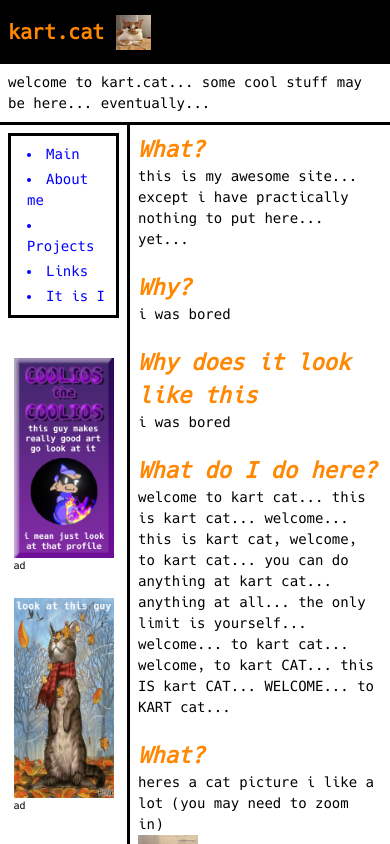
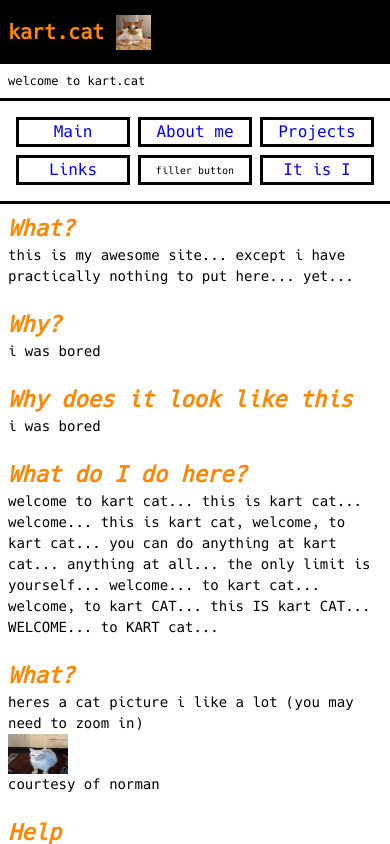
Before and after one commit to kartcs/kartcs.com, a React (Vite) app: page / in a window 390 px wide. Shown: the top 844 px of the page. Built offline with nearby package versions, Linux system fonts and the light colour scheme.

Commit message:
better mobile scaling

```diff
--- a/src/index.tsx
+++ b/src/index.tsx
@@ -41,11 +41,14 @@ function Shell({ title, subtitle, adCount = 2, adSplit = 1, children }: sProps)
                 <h1>{title}</h1>
                 <img className='h-[35px] w-[35px] md:h-[50px] md:w-[50px]' src='/assets/images/awesomecat.jpg'/>
             </div>
-            <div className='flex flex-row w-full max-w-7xl text-[14px] md:text-[16px] h-fit bg-white p-2 border-b-3 border-black shrink-0'>
+            <div className='flex flex-row w-full max-w-7xl text-[12px] sm:text-[14px] md:text-[16px] h-fit bg-white p-2 border-b-3 border-black shrink-0'>
                 {subtitle}
             </div>
+            <div className='flex flex-row w-full max-w-7xl visible sm:hidden text-[14px] md:text-[16px] h-fit bg-white p-2 border-b-3 border-black shrink-0'>
+                <Navbar/>
+            </div>
             <div className='flex w-full max-w-7xl bg-white flex-row items-stretch flex-1'>
-                <div className='flex items-center w-[130px] md:w-[150px] bg-white p-2 flex-col gap-10 shrink-0 border-r-3 border-black md:border-r-0'>
+                <div className='hidden sm:flex items-center w-[150px] bg-white p-2 flex-col gap-10 shrink-0 border-r-3 border-black md:border-r-0'>
                     <Directory/>
                     {adList.slice(0, adSplit).map(([file, destination, newTab], index) => (
                         <VerticalAd key={index} file={file} destination={destination} newtab={stringToBool(newTab)} />
@@ -68,7 +71,9 @@ function Directory() {
     let navigate = useNavigate();
 
     return (
-        <div className='flex w-full p-2 bg-[#FFFFFF] border-3 border-solid border-black h-fit list-disc text-[14px] md:text-[16px] no-underline flex-col gap-1 pl-4 md:pl-6'>
+        <div className='flex w-full p-2 bg-[#FFFFFF] border-3 border-solid border-black h-fit text-[16px] no-underline flex-col gap-1'>
+            <p className='font-bold text-[16px]'>Directory</p>
+            <div className='pl-3'>
                 <li className='hover:cursor-pointer hover:underline text-[#0000FF]' onClick={() => navigate("/")} title='The home page of sorts'>
                     Main
                 </li>
@@ -85,6 +90,46 @@ function Directory() {
                     It is I
                 </li>
             </div>
+        </div>
+    );
+}
+
+function Navbar() {
+    let navigate = useNavigate();
+
+    return (
+        <div className='grid grid-cols-3 items-center justify-center place-items-center w-full p-2 bg-[#FFFFFF] h-fit text-[16px] no-underline flex-col gap-2'>
+            <div className='w-[100%] h-[100%] border-3 items-center justify-center flex hover:cursor-pointer' onClick={() => navigate("/")} title='The home page of sorts'>
+                <p className='text-[#0000FF]'>
+                    Main
+                </p>
+            </div>
+            <div className='w-[100%] h-[100%] border-3 items-center justify-center flex hover:cursor-pointer' onClick={() => navigate("/About")} title='About me!!'>
+                <p className='text-[#0000FF]'>
+                    About me
+                </p>
+            </div>
+            <div className='w-[100%] h-[100%] border-3 items-center justify-center flex hover:cursor-pointer' onClick={() => navigate("/Projects")} title='Things I created perhaps'>
+                <p className='text-[#0000FF]'>
+                    Projects
+                </p>
+            </div>
+            <div className='w-[100%] h-[100%] border-3 items-center justify-center flex hover:cursor-pointer' onClick={() => navigate("/Links")} title='Things I like and cool people'>
+                <p className='text-[#0000FF]'>
+                    Links
+                </p>
+            </div>
+            <div className='w-[100%] h-[100%] border-3 items-center justify-center flex'>
+                <p className='text-[#000000] text-[10px]'>
+                    filler button
+                </p>
+            </div>
+            <div className='w-[100%] h-[100%] border-3 items-center justify-center flex hover:cursor-pointer' onClick={() => navigate("/itisi")} title='random picture i found on twitter i really like it'>
+                <p className='text-[#0000FF]'>
+                    It is I
+                </p>
+            </div>
+        </div>
     );
 }
 
@@ -92,7 +137,7 @@ function VerticalAd(props: { file: string; destination: string; newtab?: boolean
     let navigate = useNavigate();
 
     return (
-        <div className='h-[200px] w-[100px] md:h-[240px] md:w-[120px] bg-[url(/assets/ads/brokenad.png)] bg-contain bg-no-repeat'>
+        <div className='h-[240px] w-[120px] bg-[url(/assets/ads/brokenad.png)] bg-contain bg-no-repeat'>
             <img
                 className='w-full h-full hover:cursor-pointer object-contain'
                 onClick={() => props.newtab ? window.open(props.destination, '_blank', 'noopener,noreferrer') : navigate(props.destination)}
@@ -177,7 +222,7 @@ function MainPage() {
 	const split = Math.round(adCt/2)
 
     return (
-        <Shell title="kart.cat" subtitle='welcome to kart.cat... some cool stuff may be here... eventually...' adCount={adCt} adSplit={split}>
+        <Shell title="kart.cat" subtitle='welcome to kart.cat' adCount={adCt} adSplit={split}>
             <h1 className='text-(--kart-color) text-[22px] md:text-[30px] font-bold italic'>What?</h1>
             <p>this is my awesome site... except i have practically nothing to put here... yet...</p>
             <br/>
@@ -274,7 +319,7 @@ function Projects() {
 	const split = Math.ceil(adCt/2)
 
     return (
-        <Shell title="kart.cat > projects" subtitle='things ive brought into the world for better or for worse' adCount={adCt} adSplit={split}>
+        <Shell title="kart.cat > projects" subtitle='things ive brought into the world' adCount={adCt} adSplit={split}>
             <h1 className='text-(--kart-color) text-[22px] md:text-[30px] font-bold italic'>work in progress</h1>
             <p className='whitespace-break-spaces'>
                 {"hey so ive only really ever finished one thing\nso like dont expect much here YET..."}
@@ -299,7 +344,7 @@ function ProjectsUnfinished() {
     useScrollToHash()
 
     return (
-        <Shell title="kart.cat > scrapped" subtitle='things ive withheld from the world for better or for worse' adCount={adCt} adSplit={split}>
+        <Shell title="kart.cat > scrapped" subtitle='things ive withheld from the world for the better' adCount={adCt} adSplit={split}>
             <h1 className='text-(--kart-color) text-[22px] md:text-[30px] font-bold italic'>help</h1>
             <p className="text-[16px] whitespace-pre-line">
                 {"this is (and will continue to be) a chronological list of games/tests of mine that were never released to the public (formally)\n\
@@ -503,13 +548,14 @@ function ProjectsHeartAttack() {
                 {"it was actually really hard to get the mod accepted into the geode mod index initially...\n\
                 the current staff at the time didnt like how originally it had no warning, which is VERY fair looking back on it"}
             </p>
-            <img src="/assets/images/games/heartattack/MORON.png" className='float-right w-100 h-47 m-2 border-2 border-black' title='MORON'/>
+            <img src="/assets/images/games/heartattack/MORON.png" className='float-right w-[100%] sm:w-100 h-fit sm:m-2 border-2 border-black' title='MORON'/>
             <p className="text-[16px] whitespace-pre-line">
                 {"i also unfortunately asked many stupid questions relating to development \
                 that were very clearly common knowledge.\n\
                 and thats why i have the discord server in the credits\n\
                 because i felt really bad for being a moron"}
             </p>
+            <br/>
         </Shell>
     );
 }
```
Lines whose indentation alone changed are shown as unchanged.
